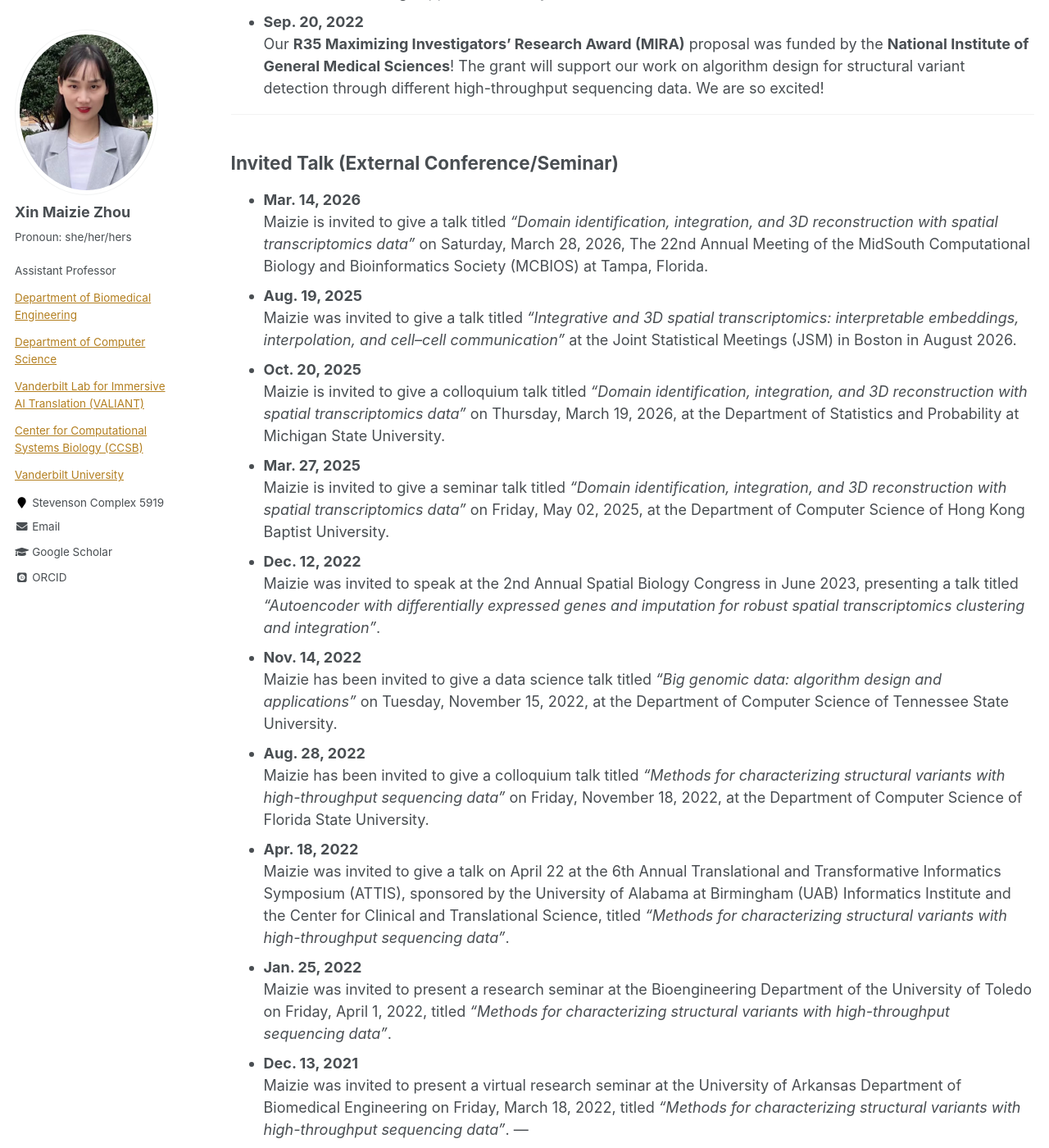
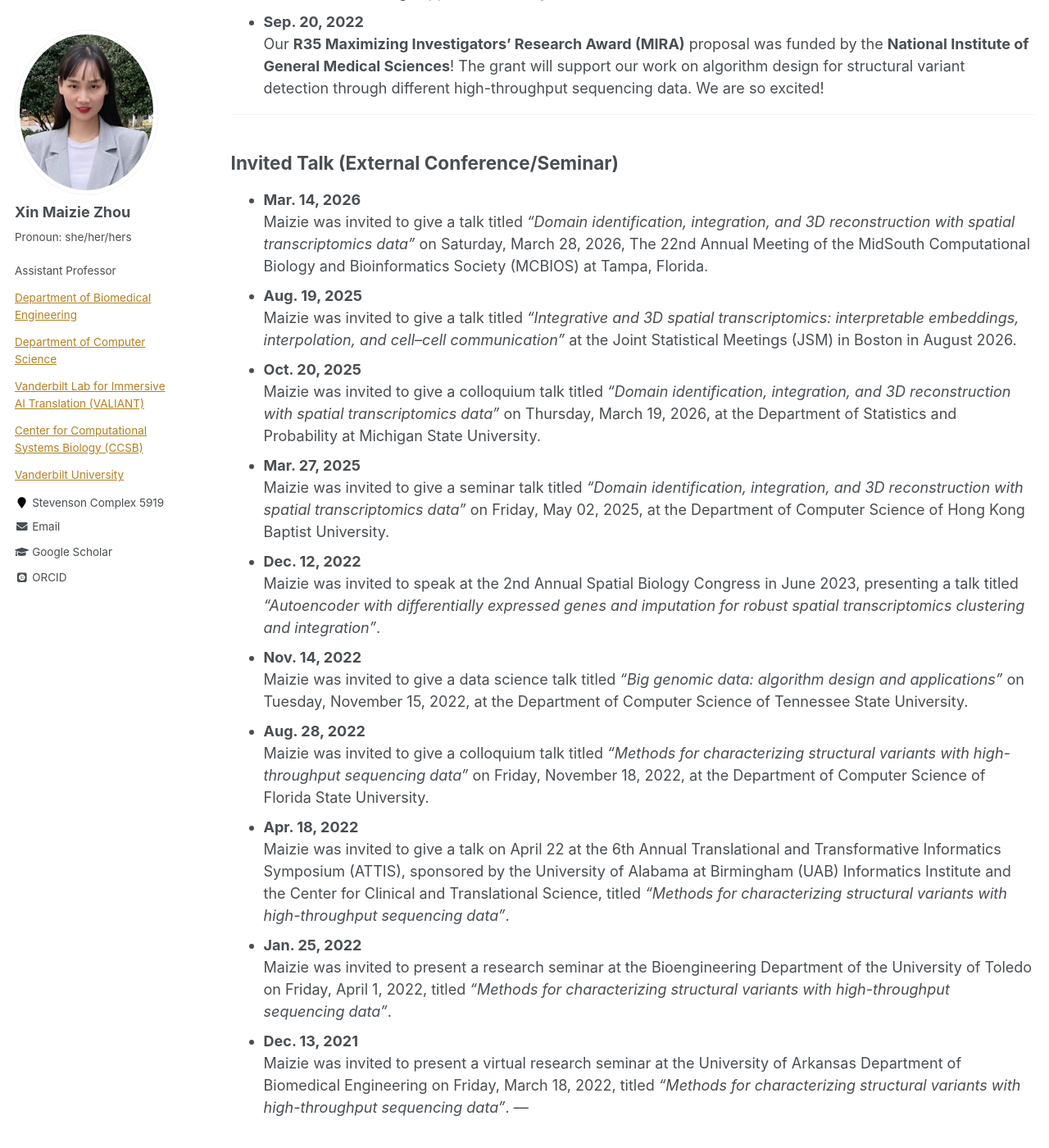
Before and after one commit to maiziezhoulab/Maiziezhoulab.github.io, a Jekyll site: the page built from _pages/LabNews.md, in a window 1280 px wide and 1400 px high, scrolled down 2466 px. Shown: the whole window at 82% size. Built offline with Jekyll 4.4.1, drawn with Linux system fonts in a browser that asks for light colours; some web fonts are replaced.

Commit message:
Update LabNews.md

```diff
--- a/_pages/LabNews.md
+++ b/_pages/LabNews.md
@@ -81,22 +81,22 @@ author_profile: true
 
 ## Invited Talk (External Conference/Seminar)
 - **Mar. 14, 2026**
-  Maizie is invited to give a talk titled *“Domain identification, integration, and 3D reconstruction with spatial
+  Maizie was invited to give a talk titled *“Domain identification, integration, and 3D reconstruction with spatial
 transcriptomics data”* on Saturday, March 28, 2026, The 22nd Annual Meeting of the MidSouth Computational Biology and Bioinformatics Society (MCBIOS) at Tampa, Florida.
 - **Aug. 19, 2025**
   Maizie was invited to give a talk titled *“Integrative and 3D spatial transcriptomics: interpretable embeddings, interpolation, and cell–cell communication”* at the Joint Statistical Meetings (JSM) in Boston in August 2026.
 - **Oct. 20, 2025**
-  Maizie is invited to give a colloquium talk titled *“Domain identification, integration, and 3D reconstruction with spatial
+  Maizie was invited to give a colloquium talk titled *“Domain identification, integration, and 3D reconstruction with spatial
 transcriptomics data”* on Thursday, March 19, 2026, at the Department of Statistics and Probability at Michigan State University.
 - **Mar. 27, 2025**
-  Maizie is invited to give a seminar talk titled *“Domain identification, integration, and 3D reconstruction with spatial
+  Maizie was invited to give a seminar talk titled *“Domain identification, integration, and 3D reconstruction with spatial
 transcriptomics data”* on Friday, May 02, 2025, at the Department of Computer Science of Hong Kong Baptist University.
 - **Dec. 12, 2022**
   Maizie was invited to speak at the 2nd Annual Spatial Biology Congress in June 2023, presenting a talk titled *“Autoencoder with differentially expressed genes and imputation for robust spatial transcriptomics clustering and integration”*.
 - **Nov. 14, 2022**
-  Maizie has been invited to give a data science talk titled *“Big genomic data: algorithm design and applications”* on Tuesday, November 15, 2022, at the Department of Computer Science of Tennessee State University.
+  Maizie was invited to give a data science talk titled *“Big genomic data: algorithm design and applications”* on Tuesday, November 15, 2022, at the Department of Computer Science of Tennessee State University.
 - **Aug. 28, 2022**
-  Maizie has been invited to give a colloquium talk titled *“Methods for characterizing structural variants with high-throughput sequencing data”* on Friday, November 18, 2022, at the Department of Computer Science of Florida State University.
+  Maizie was invited to give a colloquium talk titled *“Methods for characterizing structural variants with high-throughput sequencing data”* on Friday, November 18, 2022, at the Department of Computer Science of Florida State University.
 - **Apr. 18, 2022**
  Maizie was invited to give a talk on April 22 at the 6th Annual Translational and Transformative Informatics Symposium (ATTIS), sponsored by the University of Alabama at Birmingham (UAB) Informatics Institute and the Center for Clinical and Translational Science, titled *“Methods for characterizing structural variants with high-throughput sequencing data”*.
 - **Jan. 25, 2022**
```
